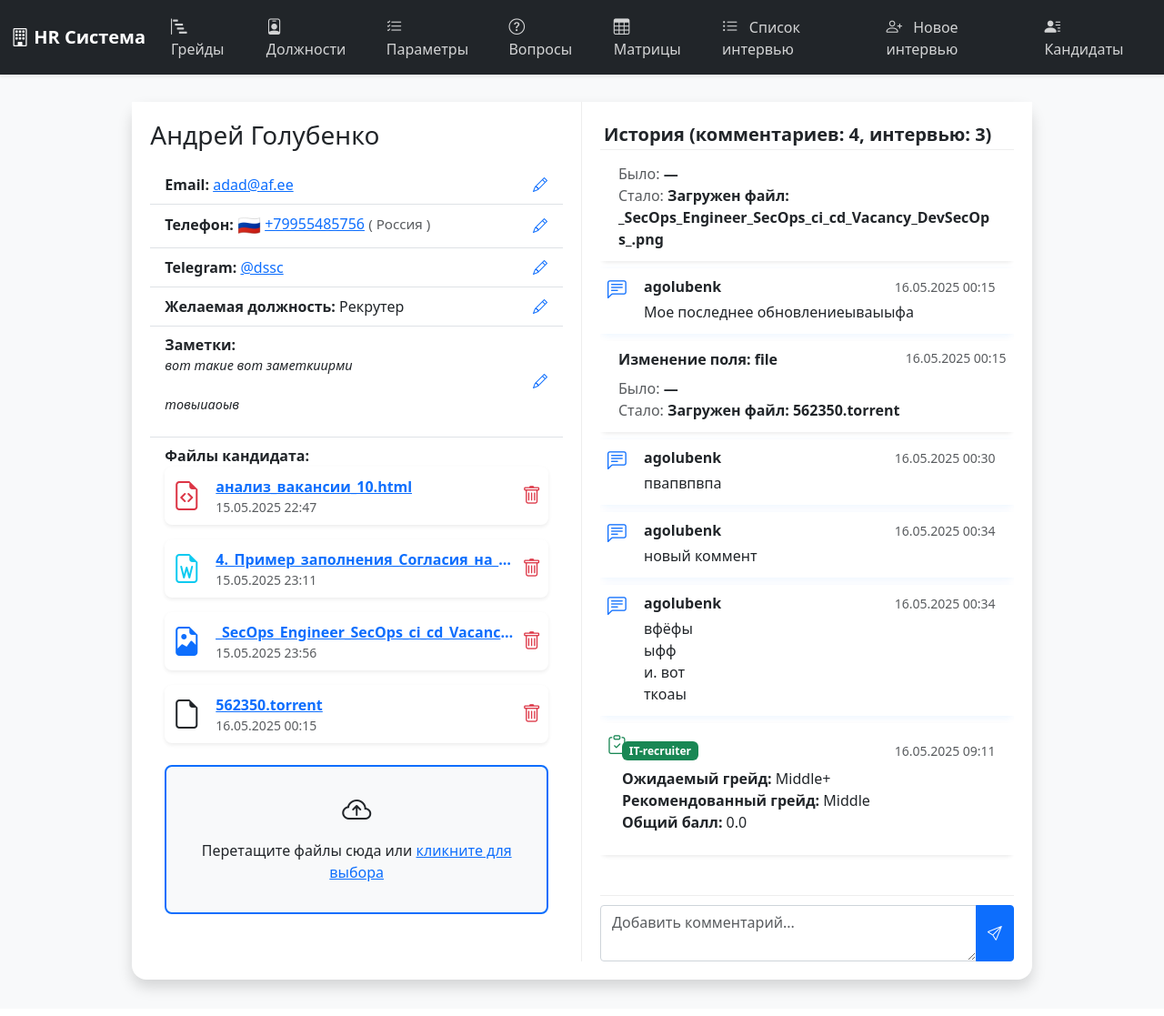
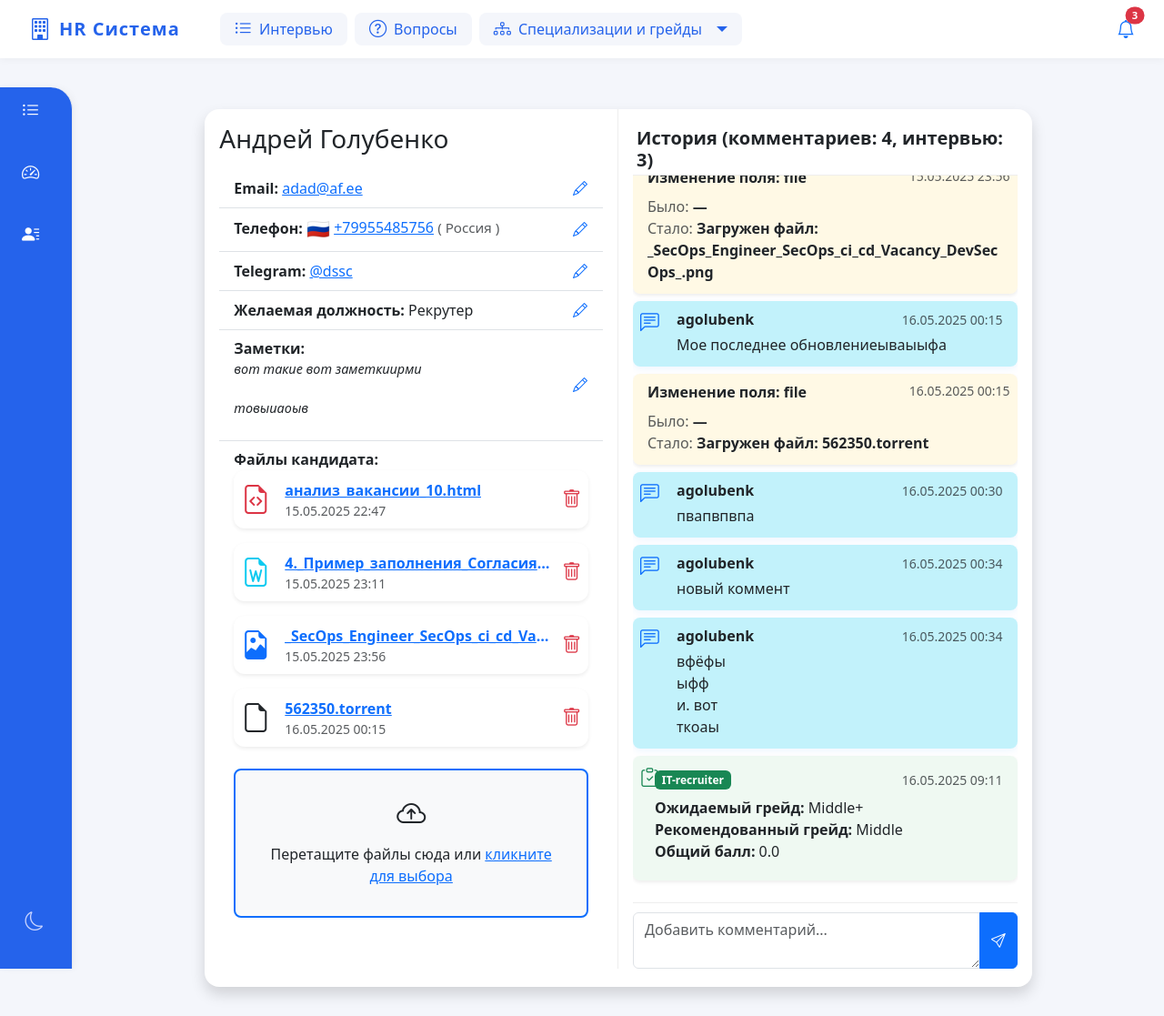
Before and after one commit to agolubenk/scoresystem, a Django app: page /candidate/2/ in a window 1280 px wide. Shown: the whole page at 91% size. Before the commit the page ends 1093 px from the top, so only its background shows below. Run offline with Django 5.2, Linux system fonts and the light colour scheme; data comes from the database, SQL or seed files in the repository; both versions use the stored data as it was after the commit.

Commit message:
FE UPD base & index

```diff
--- a/positions/urls.py
+++ b/positions/urls.py
@@ -5,6 +5,7 @@ from .views import add_candidate_comment, edit_candidate_comment
 app_name = 'positions'
 
 urlpatterns = [
+    path('', views.index, name='index'),
     path('grades/', views.GradeListView.as_view(), name='grades'),
     path('grades/<int:pk>/', views.GradeListView.as_view(), name='grade_detail'),
     path('positions/', views.positions_list, name='positions'),
--- a/positions/views.py
+++ b/positions/views.py
@@ -1487,3 +1487,6 @@ def edit_candidate_comment(request, comment_id):
         return JsonResponse({'success': False, 'error': 'Комментарий не найден'}, status=404)
     except Exception as e:
         return JsonResponse({'success': False, 'error': str(e)}, status=400)
+
+def index(request):
+    return render(request, 'positions/index.html')
--- a/templates/positions/base.html
+++ b/templates/positions/base.html
@@ -4,263 +4,339 @@
     <meta charset="UTF-8">
     <meta name="viewport" content="width=device-width, initial-scale=1.0">
     <title>{% block title %}Система управления должностями{% endblock %}</title>
-
     <!-- Bootstrap 5 CSS -->
     <link href="https://cdn.jsdelivr.net/npm/bootstrap@5.3.0/dist/css/bootstrap.min.css" rel="stylesheet">
     <!-- Bootstrap Icons -->
-    <link href="https://cdn.jsdelivr.net/npm/bootstrap-icons@1.10.0/font/bootstrap-icons.css" rel="stylesheet">
-    <link rel="stylesheet" href="https://cdn.jsdelivr.net/npm/bootstrap-icons@1.11.3/font/bootstrap-icons.css">
-
+    <link href="https://cdn.jsdelivr.net/npm/bootstrap-icons@1.11.3/font/bootstrap-icons.css" rel="stylesheet">
     <style>
         body {
+            background-color: #f4f6fb;
             min-height: 100vh;
-            background-color: #f8f9fa;
-            padding-top: 56px; /* Высота навбара */
-            color: #212529; /* Цвет текста по умолчанию */
         }
-
-        .navbar {
-            background-color: #212529;
-            box-shadow: 0 2px 4px rgba(0,0,0,.08);
+        .sidebar {
+            position: fixed;
+            top: 96px;
+            left: 0;
+            height: calc(100vh - 96px);
+            width: 80px;
+            background: #2563eb;
+            color: #fff;
+            z-index: 1030;
+            display: flex;
+            flex-direction: column;
+            box-shadow: 2px 0 8px rgba(0,0,0,0.04);
+            border-top-right-radius: 1.5rem;
+            border-bottom-right-radius: 0;
+            overflow: hidden;
+            transition: width 0.2s cubic-bezier(.4,0,.2,1);
+            border-right: 1px solid #e5e7eb;
         }
-
-        .navbar-brand {
+        .sidebar:hover,
+        .sidebar.force-open {
+            width: 240px;
+        }
+        .sidebar:not(:hover):not(.force-open) {
+            width: 80px;
+        }
+        .sidebar .nav {
+            flex-direction: column;
+            gap: 0.25rem;
+            padding-left: 0;
+            margin-bottom: 2rem;
+        }
+        .sidebar .nav-link {
+            color: #ffffff;
+            border-radius: 0.25rem;
+            font-size: 1.05rem;
+            display: flex;
+            align-items: center;
+            gap: 0.75rem;
+            transition: background 0.2s, color 0.2s, padding 0.2s;
+            justify-content: center;
+            padding: 0.75rem 0.5rem;
+            position: relative;
+        }
+        .sidebar:hover .nav-link,
+        .sidebar.force-open .nav-link {
+            justify-content: flex-start;
+            padding: 0.75rem 1.5rem;
+        }
+        .sidebar .nav-link span {
+            opacity: 0;
+            width: 0;
+            overflow: hidden;
+            transition: opacity 0.2s, width 0.2s;
+        }
+        .sidebar:hover .nav-link span,
+        .sidebar.force-open .nav-link span {
+            opacity: 1;
+            width: auto;
+        }
+        /* Кружок вокруг иконки для активного пункта только в свернутом меню */
+        .sidebar:not(:hover):not(.force-open) .nav-link.active i {
+            background: #e0e7ef;
+            color: #2563eb;
+            border-radius: 50%;
+            width: 36px;
+            height: 36px;
+            display: flex;
+            align-items: center;
+            justify-content: center;
+            box-shadow: 0 2px 6px rgba(37,99,235,0.10);
+            font-size: 1.25rem;
+            margin: 0 auto;
+            transition: background 0.2s, color 0.2s;
+            position: relative;
+            z-index: 1;
+            padding: 0;
+        }
+        .sidebar:not(:hover):not(.force-open) .nav-link.active {
+            background: none;
+            color: #fff;
+        }
+        /* Обычное выделение фоном при раскрытом меню */
+        .sidebar:hover .nav-link.active,
+        .sidebar.force-open .nav-link.active {
+            background: #1e40af;
+            color: #fff;
+        }
+        .sidebar .nav-link i {
+            font-size: 1.2rem;
+            transition: background 0.2s, color 0.2s, box-shadow 0.2s;
+        }
+        .main {
+            margin-left: 80px;
+            min-height: 100vh;
+            background: #f4f6fb;
+            transition: margin-left 0.2s cubic-bezier(.4,0,.2,1);
+            padding-top: 64px;
+        }
+        .topbar {
+            height: 64px;
+            background: #fff;
+            box-shadow: 0 2px 8px rgba(0,0,0,0.04);
+            display: flex;
+            align-items: center;
+            justify-content: space-between;
+            padding: 0 2rem;
+            position: fixed;
+            top: 0;
+            left: 0;
+            width: 100vw;
+            z-index: 1050;
+        }
+        .topbar .left {
+            display: flex;
+            align-items: center;
+            gap: 1.25rem;
+        }
+        .topbar .logo {
+            display: flex;
+            align-items: center;
+            gap: 0.5rem;
+            font-size: 1.25rem;
+            font-weight: 700;
+            color: #2563eb;
+            letter-spacing: 1px;
+        }
+        .topbar .logo i {
+            font-size: 1.5rem;
+        }
+        .topbar .system-title {
             font-weight: 600;
-            color: #fff;
-            font-size: 1.25rem;
+            font-size: 1.2rem;
+            color: #2563eb;
+            letter-spacing: 1px;
         }
-
-        .nav-link {
-            color: #fff;
-            opacity: 0.8;
-            transition: all 0.3s;
-            padding: 0.5rem 1rem;
-            border-radius: 0.25rem;
-            margin: 0 0.25rem;
-        }
-
-        .nav-link:hover {
-            opacity: 1;
-            background-color: rgba(255, 255, 255, 0.1);
-        }
-
-        .nav-link.active {
-            opacity: 1;
-            background-color: rgba(255, 255, 255, 0.2);
+        .topbar .user-dropdown .btn-link {
+            color: #2563eb;
             font-weight: 500;
         }
-
-        .nav-link i {
-            margin-right: 0.5rem;
-            font-size: 1.1rem;
+        .main-content {
+            padding: 2rem 2.5rem 2rem 2.5rem;
         }
-
-        .main-content {
-            padding: 2rem;
-        }
-
         .card {
             border: none;
-            box-shadow: 0 2px 4px rgba(0,0,0,.08);
+            border-radius: 0.75rem;
+            box-shadow: 0 2px 8px rgba(0,0,0,0.06);
+        }
+        .alert {
+            border-radius: 0.75rem;
+            box-shadow: 0 2px 8px rgba(0,0,0,0.06);
+        }
+        @media (max-width: 991.98px) {
+            .sidebar {
+                width: 64px;
+                min-width: 64px;
+                align-items: center;
+            }
+            .sidebar .nav-link {
+                justify-content: center;
+                padding: 0.75rem 0.5rem;
+            }
+            .sidebar .nav-link span {
+                display: none;
+            }
+            .main {
+                margin-left: 64px;
+            }
+        }
+        .topbar-nav .btn {
             border-radius: 0.5rem;
-            background-color: #fff;
+            background: #f4f6fb;
+            color: #2563eb;
+            border: none;
+            font-size: 1rem;
+            transition: background 0.2s, color 0.2s, box-shadow 0.2s;
         }
-
-        .card-header {
-            border-radius: 0.5rem 0.5rem 0 0 !important;
-            padding: 1rem 1.25rem;
-            background-color: #fff;
-            border-bottom: 1px solid rgba(0,0,0,.125);
+        .topbar-nav .btn:hover, .topbar-nav .btn:focus {
+            background: #e0e7ef;
+            color: #1e40af;
+            box-shadow: 0 2px 8px rgba(37,99,235,0.08);
         }
-
-        .card-body {
-            padding: 1.25rem;
-            background-color: #fff;
+        .topbar-nav .btn i {
+            font-size: 1.2rem;
         }
-
-        .user-dropdown .btn-link {
-            color: #fff;
-            text-decoration: none;
-            padding: 0.5rem 1rem;
-            border-radius: 0.25rem;
-            transition: all 0.3s;
+        .theme-toggle-fixed {
+            position: fixed;
+            left: 18px;
+            bottom: 32px;
+            z-index: 2000;
+            width: 40px;
+            height: 40px;
+            border-radius: 50%;
+            color: #c7d2fe;
+            background: none;
+            display: flex;
+            align-items: center;
+            justify-content: center;
+            transition: background 0.2s, color 0.2s;
+            font-size: 1.3rem;
         }
-
-        .user-dropdown .btn-link:hover {
-            background-color: rgba(255, 255, 255, 0.1);
+        .theme-toggle-fixed:hover, .theme-toggle-fixed:focus {
+            background: #e0e7ef;
+            color: #2563eb;
         }
-
-        .user-dropdown .dropdown-menu {
-            margin-top: 0.5rem;
-            border: none;
-            box-shadow: 0 2px 4px rgba(0,0,0,.08);
+        /* Кастомное выпадающее меню для topbar */
+        .custom-dropdown {
+            position: relative;
+        }
+        .dropdown-toggle-custom::after {
+            content: '';
+            display: inline-block;
+            margin-left: 0.5em;
+            vertical-align: middle;
+            border-top: 0.4em solid #2563eb;
+            border-right: 0.4em solid transparent;
+            border-left: 0.4em solid transparent;
+        }
+        .dropdown-menu-custom {
+            display: none;
+            position: absolute;
+            top: 110%;
+            left: 0;
+            width: 100%;
+            background: #fff;
+            border-radius: 1rem;
+            box-shadow: 0 8px 32px rgba(37,99,235,0.10);
+            padding: 0.5rem 0;
+            z-index: 3000;
+        }
+        .custom-dropdown.open .dropdown-menu-custom {
+            display: block;
+        }
+        .dropdown-item-custom {
+            padding: 0.75rem 1.5rem;
+            color: #2563eb;
             border-radius: 0.5rem;
+            font-weight: 500;
+            font-size: 1.05rem;
+            background: none;
+            transition: background 0.2s, color 0.2s;
+            margin: 0 0.5rem;
         }
-
-        .dropdown-item {
-            padding: 0.5rem 1rem;
-            transition: all 0.3s;
+        .dropdown-item-custom:hover, .dropdown-item-custom:focus {
+            background: #e0e7ef;
+            color: #1e40af;
         }
-
-        .dropdown-item:hover {
-            background-color: #f8f9fa;
-        }
-
-        .dropdown-item i {
-            margin-right: 0.5rem;
-            width: 1.25rem;
-            text-align: center;
-        }
-
-        .alert {
-            border: none;
-            border-radius: 0.5rem;
-            box-shadow: 0 2px 4px rgba(0,0,0,.08);
-        }
-
-        .btn {
-            border-radius: 0.25rem;
-            padding: 0.375rem 0.75rem;
-            font-weight: 500;
-            transition: all 0.3s;
-        }
-
-        .btn-primary {
-            background-color: #0d6efd;
-            border-color: #0d6efd;
-        }
-
-        .btn-primary:hover {
-            background-color: #0b5ed7;
-            border-color: #0a58ca;
-        }
-
-        .table {
-            margin-bottom: 0;
-            color: #212529;
-        }
-
-        .table th {
-            font-weight: 600;
-            background-color: #f8f9fa;
-            color: #212529;
-        }
-
-        .table td {
-            color: #212529;
-            vertical-align: middle;
-        }
-
-        .form-control {
-            border-radius: 0.25rem;
-            border: 1px solid #ced4da;
-            padding: 0.375rem 0.75rem;
-            transition: all 0.3s;
-            color: #212529;
-        }
-
-        .form-control:focus {
-            border-color: #86b7fe;
-            box-shadow: 0 0 0 0.25rem rgba(13, 110, 253, 0.25);
-        }
-
-        /* Стили для страницы должностей */
-        .position-card {
-            background-color: #fff;
-            margin-bottom: 1rem;
-        }
-
-        .position-card .card-title {
-            color: #212529;
-            margin-bottom: 0.5rem;
-        }
-
-        .position-card .card-text {
-            color: #6c757d;
-        }
-
-        .position-card .badge {
-            font-size: 0.875rem;
-            padding: 0.35em 0.65em;
-        }
-
-        .position-card .btn-group {
-            margin-top: 1rem;
-        }
-
-        .position-card .btn-group .btn {
-            margin-right: 0.5rem;
-        }
-
-        .position-card .btn-group .btn:last-child {
-            margin-right: 0;
+        .dropdown-item-custom i {
+            font-size: 1.2rem;
         }
     </style>
-
     {% block extra_css %}{% endblock %}
 </head>
 <body>
-    <!-- Верхняя панель -->
-    <nav class="navbar navbar-expand-lg navbar-dark fixed-top">
-        <div class="container-fluid">
-            <a class="navbar-brand" href="#">
-                <i class="bi bi-building"></i> HR Система
-            </a>
-            <button class="navbar-toggler" type="button" data-bs-toggle="collapse" data-bs-target="#navbarNav">
-                <span class="navbar-toggler-icon"></span>
-            </button>
-            <div class="collapse navbar-collapse" id="navbarNav">
-                <ul class="navbar-nav me-auto">
+    <!-- Sidebar -->
+    <nav class="sidebar d-flex flex-column" id="sidebar">
+        <ul class="nav flex-column mb-2">
             <li class="nav-item">
-                        <a class="nav-link {% if request.resolver_match.url_name == 'grades' %}active{% endif %}"
-                           href="{% url 'positions:grades' %}">
-                            <i class="bi bi-bar-chart-steps"></i> Грейды
+                <a class="nav-link {% if request.resolver_match.url_name == 'interview_list' %}active{% endif %}" href="{% url 'positions:interview_list' %}">
+                    <i class="bi bi-list-ul"></i> <span>Интервью</span>
                 </a>
             </li>
             <li class="nav-item">
-                        <a class="nav-link {% if request.resolver_match.url_name == 'positions' %}active{% endif %}"
-                           href="{% url 'positions:positions' %}">
-                            <i class="bi bi-person-badge"></i> Должности
-                        </a>
-                    </li>
-                    <li class="nav-item">
-                        <a class="nav-link {% if request.resolver_match.url_name == 'parameters' %}active{% endif %}"
-                           href="{% url 'positions:parameters' %}">
-                            <i class="bi bi-list-check"></i> Параметры
-                        </a>
-                    </li>
-                    <li class="nav-item">
-                        <a class="nav-link {% if request.resolver_match.url_name == 'questions' %}active{% endif %}"
-                           href="{% url 'positions:questions' %}">
-                            <i class="bi bi-question-circle"></i> Вопросы
-                        </a>
-                    </li>
-                    <li class="nav-item">
-                        <a class="nav-link {% if request.resolver_match.url_name == 'score_matrices' %}active{% endif %}"
-                           href="{% url 'positions:score_matrices' %}">
-                            <i class="bi bi-table"></i> Матрицы
-                        </a>
-                    </li>
-                    <li class="nav-item">
-                        <a class="nav-link {% if request.resolver_match.url_name == 'interview_list' %}active{% endif %}"
-                           href="{% url 'positions:interview_list' %}">
-                            <i class="bi bi-list-ul"></i> Список интервью
-                        </a>
-                    </li>
-                    <li class="nav-item">
-                        <a class="nav-link {% if request.resolver_match.url_name == 'interview_create' %}active{% endif %}"
-                           href="{% url 'positions:interview_create' %}">
-                            <i class="bi bi-person-plus"></i> Новое интервью
+                <a class="nav-link {% if request.resolver_match.url_name == 'index' %}active{% endif %}" href="{% url 'positions:index' %}">
+                    <i class="bi bi-speedometer2"></i> <span>Системы оценки</span>
                 </a>
             </li>
             <li class="nav-item">
                 <a class="nav-link {% if request.resolver_match.url_name == 'candidate_list' %}active{% endif %}" href="{% url 'positions:candidate_list' %}">
-                            <i class="bi bi-person-lines-fill"></i> Кандидаты
+                    <i class="bi bi-person-lines-fill"></i> <span>Кандидаты</span>
                 </a>
             </li>
         </ul>
+    </nav>
+    <a href="#" class="theme-toggle-fixed" title="Сменить тему">
+        <i class="bi bi-moon"></i>
+    </a>
+    <!-- Main content -->
+    <div class="main">
+        <!-- Topbar -->
+        <div class="topbar">
+            <div class="left">
+                <div class="logo">
+                    <i class="bi bi-building"></i>
+                    <span>HR Система</span>
+                </div>
+                <nav class="topbar-nav d-flex align-items-center ms-4 gap-2 position-relative">
+                    <a href="{% url 'positions:interview_list' %}" class="btn btn-light d-flex align-items-center gap-2 px-3 py-1 fw-medium">
+                        <i class="bi bi-list-ul"></i>
+                        <span>Интервью</span>
+                    </a>
+                    <a href="{% url 'positions:questions' %}" class="btn btn-light d-flex align-items-center gap-2 px-3 py-1 fw-medium">
+                        <i class="bi bi-question-circle"></i>
+                        <span>Вопросы</span>
+                    </a>
+                    <div class="custom-dropdown" id="specDropdown">
+                        <a href="#" class="btn btn-light d-flex align-items-center gap-2 px-3 py-1 fw-medium dropdown-toggle-custom" id="specDropdownBtn">
+                            <i class="bi bi-diagram-3"></i>
+                            <span>Специализации и грейды</span>
+                        </a>
+                        <div class="dropdown-menu-custom" id="specDropdownMenu">
+                            <a href="{% url 'positions:grades' %}" class="dropdown-item-custom d-flex align-items-center gap-2">
+                                <i class="bi bi-bar-chart-steps"></i> <span>Грейды</span>
+                            </a>
+                            <a href="{% url 'positions:positions' %}" class="dropdown-item-custom d-flex align-items-center gap-2">
+                                <i class="bi bi-person-badge"></i> <span>Специализации</span>
+                            </a>
+                            <a href="{% url 'positions:parameters' %}" class="dropdown-item-custom d-flex align-items-center gap-2">
+                                <i class="bi bi-list-check"></i> <span>Параметры</span>
+                            </a>
+                            <a href="{% url 'positions:score_matrices' %}" class="dropdown-item-custom d-flex align-items-center gap-2">
+                                <i class="bi bi-table"></i> <span>Матрицы</span>
+                            </a>
+                        </div>
+                    </div>
+                </nav>
+            </div>
+            <div class="d-flex align-items-center gap-3">
+                <a href="#" class="text-decoration-none position-relative">
+                    <i class="bi bi-bell fs-5"></i>
+                    <!-- Пример уведомления -->
+                    <span class="position-absolute top-0 start-100 translate-middle badge rounded-pill bg-danger" style="font-size:0.7rem;">3</span>
+                </a>
                 {% if user.is_authenticated %}
-                <div class="user-dropdown">
+                <div class="user-dropdown dropdown">
                     <button class="btn btn-link dropdown-toggle" type="button" data-bs-toggle="dropdown">
                         <i class="bi bi-person-circle"></i> {{ user.username }}
                     </button>
@@ -273,9 +349,6 @@
                 {% endif %}
             </div>
         </div>
-    </nav>
-
-    <!-- Основной контент -->
         <main class="main-content">
             {% if messages %}
             <div class="messages mb-4">
@@ -287,14 +360,50 @@
                 {% endfor %}
             </div>
             {% endif %}
-
             {% block content %}{% endblock %}
         </main>
-
+    </div>
     <!-- Bootstrap 5 JS и зависимости -->
     <script src="https://cdn.jsdelivr.net/npm/@popperjs/core@2.11.6/dist/umd/popper.min.js"></script>
     <script src="https://cdn.jsdelivr.net/npm/bootstrap@5.3.0/dist/js/bootstrap.min.js"></script>
-
+    <script>
+        const sidebar = document.getElementById('sidebar');
+        const themeBtn = document.querySelector('.theme-toggle-fixed');
+        themeBtn.addEventListener('mouseenter', () => {
+            sidebar.classList.add('force-open');
+        });
+        themeBtn.addEventListener('mouseleave', () => {
+            sidebar.classList.remove('force-open');
+        });
+        sidebar.addEventListener('mouseenter', () => {
+            sidebar.classList.add('force-open');
+        });
+        sidebar.addEventListener('mouseleave', () => {
+            sidebar.classList.remove('force-open');
+        });
+        // Кастомное выпадающее меню для topbar (Специализации и грейды)
+        const specBtn = document.getElementById('specDropdownBtn');
+        const specDropdown = document.getElementById('specDropdown');
+        const specMenu = document.getElementById('specDropdownMenu');
+        let specDropdownOpen = false;
+        function openSpecDropdown() {
+            specDropdown.classList.add('open');
+            specDropdownOpen = true;
+        }
+        function closeSpecDropdown() {
+            specDropdown.classList.remove('open');
+            specDropdownOpen = false;
+        }
+        specBtn.addEventListener('mouseenter', openSpecDropdown);
+        specBtn.addEventListener('focus', openSpecDropdown);
+        specDropdown.addEventListener('mouseleave', closeSpecDropdown);
+        specDropdown.addEventListener('blur', closeSpecDropdown);
+        document.addEventListener('mousedown', function(e) {
+            if (specDropdownOpen && !specDropdown.contains(e.target)) {
+                closeSpecDropdown();
+            }
+        });
+    </script>
     {% block extra_js %}{% endblock %}
 </body>
 </html>
```
Also changed, not shown: templates/positions/index.html (added, +80 -0 lines), db.sqlite3. Lines whose indentation alone changed are shown as unchanged.
